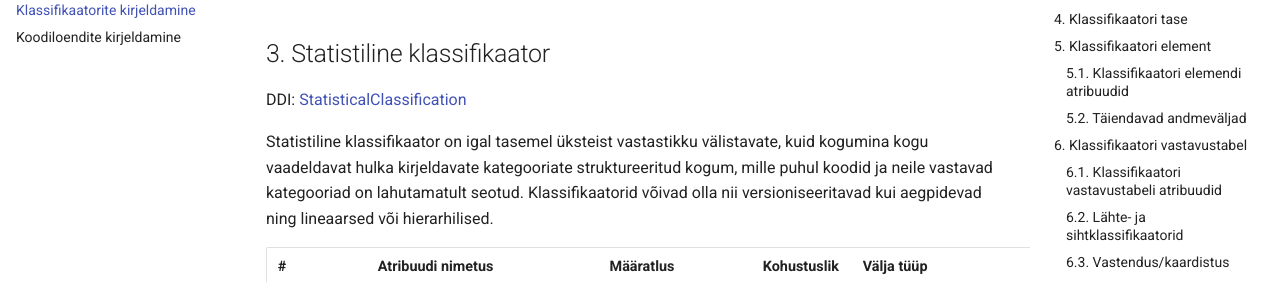
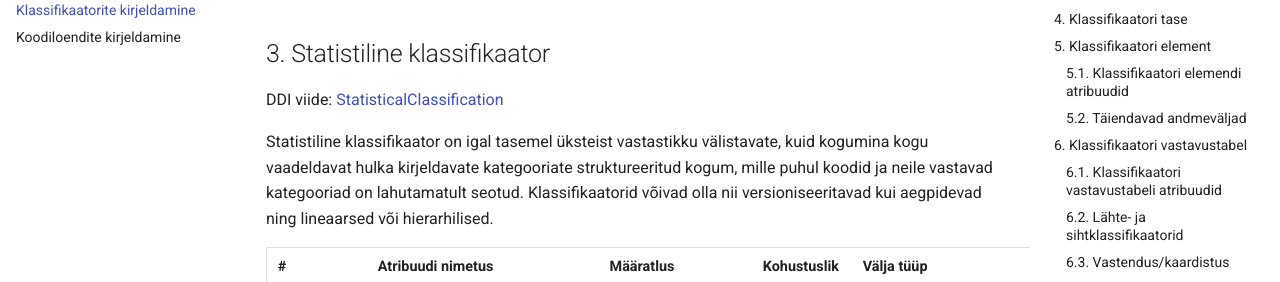
Before and after one commit to e-gov/Klassifikaatorite-ja-Koodiloendite-Standard, an MkDocs documentation site: the page built from docs/klassifikaator/atribuudid.md, in a window 1280 px wide and 900 px high, scrolled down 4430 px. Shown: the part 170-452 px from the top of the window. Built offline with MkDocs 1.6.1 and Material for MkDocs 9.7.7, drawn with Linux system fonts in a browser that asks for light colours; some of the changed text lies outside the part shown.

Commit message:
toimetus

```diff
--- a/docs/klassifikaator/atribuudid.md
+++ b/docs/klassifikaator/atribuudid.md
@@ -42,7 +42,7 @@ Sama klassifikaatori versioonid moodustavad sarja. Sarja kuuluvatel klassifikaat
 
 ## 3. Statistiline klassifikaator
 
-DDI: [StatisticalClassification](https://docs.ddialliance.org/DDI-Lifecycle/3.3/model/item-types/StatisticalClassification/)
+DDI viide: [StatisticalClassification](https://docs.ddialliance.org/DDI-Lifecycle/3.3/model/item-types/StatisticalClassification/)
 
 Statistiline klassifikaator on igal tasemel üksteist vastastikku välistavate, kuid kogumina kogu vaadeldavat hulka kirjeldavate kategooriate struktureeritud kogum, mille puhul koodid ja neile vastavad kategooriad on lahutamatult seotud. Klassifikaatorid võivad olla nii versioniseeritavad kui aegpidevad ning lineaarsed või hierarhilised.
 
@@ -78,7 +78,7 @@ Statistiline klassifikaator on igal tasemel üksteist vastastikku välistavate,
 
 ## 4. Klassifikaatori tase
 
-DDI: [ClassificationLevel](https://docs.ddialliance.org/DDI-Lifecycle/3.3/model/item-types/ClassificationLevel/)
+DDI viide: [ClassificationLevel](https://docs.ddialliance.org/DDI-Lifecycle/3.3/model/item-types/ClassificationLevel/)
 
 Klassifikaatoril on struktuur, mis koosneb ühest või mitmest tasemest. Tase seostatakse sageli mõistega, mis seda defineerib. Hierarhilises klassifikaatoris rühmitatakse iga taseme klassifikaatori elemendid, välja arvatud kõrgeima taseme elemendid, lähima kõrgema taseme alla. Lineaarsel klassifikaatoril on ainult üks tase.
 
@@ -94,7 +94,7 @@ Klassifikaatoril on struktuur, mis koosneb ühest või mitmest tasemest. Tase se
 
 ## 5. Klassifikaatori element
 
-DDI: [ClassificationItem](https://docs.ddialliance.org/DDI-Lifecycle/3.3/model/item-types/ClassificationItem/)
+DDI viide: [ClassificationItem](https://docs.ddialliance.org/DDI-Lifecycle/3.3/model/item-types/ClassificationItem/)
 
 Klassifikaatori element tähistab kategooriat klassifikaatori teatud tasemel ning määratleb kategooria sisu ja piirid. Objekti või üksuse saab klassifitseerida ühe ja ainult ühe klassifikaatori elemendi alla igal klassifikaatori tasemel. Kasutatakse ka mõistet „kategooria“.
 
@@ -127,7 +127,7 @@ Täiendavad andmeväljad on Statistikaameti kasutuses olevad lisaväljad. Need e
 
 ## 6. Klassifikaatori vastavustabel
 
-DDI: [ClassificationCorrespondenceTable](https://docs.ddialliance.org/DDI-Lifecycle/3.3/model/item-types/ClassificationCorrespondenceTable/)
+DDI viide: [ClassificationCorrespondenceTable](https://docs.ddialliance.org/DDI-Lifecycle/3.3/model/item-types/ClassificationCorrespondenceTable/)
 
 Klassifikaatori vastavustabel väljendab seost kahe klassifikaatori vahel. Vastavustabeleid kasutatakse tavaliselt sama klassifikaatorite sarja eri versioonide, erinevate klassifikaatorite sarjade klassifikaatorite, klassifikaatori ja selle variandi või variandi eri versioonide võrdlemiseks. Vastavussuhted esitatakse mõlemas suunas.
 
@@ -168,7 +168,7 @@ Kaardistus ehk vastendus väljendab seost lähteklassifikaatori elemendi ja siht
 
 ## 7. Klassifikaatori indeks
 
-DDI: [ClassificationIndex](https://docs.ddialliance.org/DDI-Lifecycle/3.3/model/item-types/ClassificationIndex/)
+DDI viide: [ClassificationIndex](https://docs.ddialliance.org/DDI-Lifecycle/3.3/model/item-types/ClassificationIndex/)
 
 Klassifikaatori indeks on klassifikaatori indeksi kirjete järjestatud loend, näiteks tähestikulises või koodi järjestuses. Klassifikaatori indeks võib olla seotud ühe konkreetse või mitme klassifikaatoriga. Indeks näitab seost andmeallikatest leitud teksti, näiteks küsitluste vastuste, haldusdokumentide või vabatekstiliste kirjete, ja ühe või mitme klassifikaatori vahel. Klassifikaatori indeksit võib kasutada statistika kogumisel vastuste klassifikaatori elementidele koodide määramiseks.
 
@@ -188,7 +188,7 @@ Klassifikaatori indeks on klassifikaatori indeksi kirjete järjestatud loend, n
 
 ### 7.2. Klassifikaatori indeksi kirjed
 
-DDI: [ClassificationIndexEntryType](https://docs.ddialliance.org/DDI-Lifecycle/3.3/model/composite-types/ClassificationIndexEntryType/)
+DDI viide: [ClassificationIndexEntryType](https://docs.ddialliance.org/DDI-Lifecycle/3.3/model/composite-types/ClassificationIndexEntryType/)
 
 Klassifikaatori indeksi kirje on sõna või lühike tekst, näiteks paikkonna nimi, majandustegevus või ametinimetus, mis kirjeldab objekti, üksuse tüüpi või objekti omadust, mille suhtes klassifikaatori element kehtib, koos vastava klassifikaatori elemendi koodiga.
 
```
